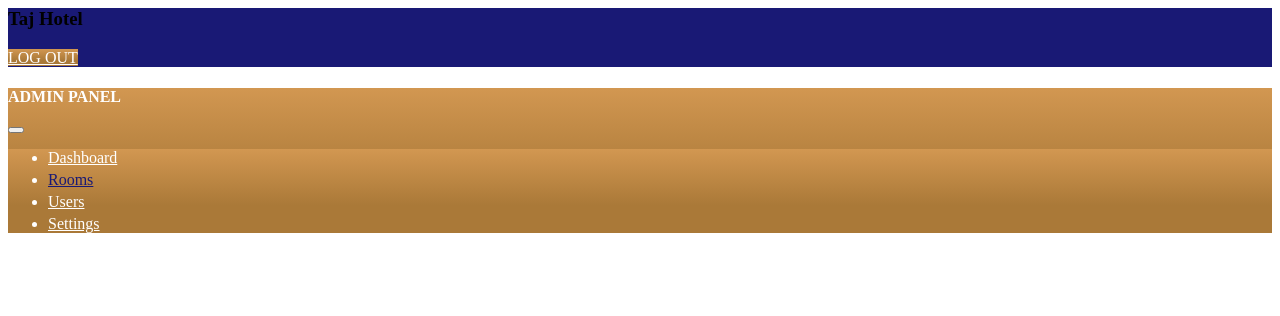
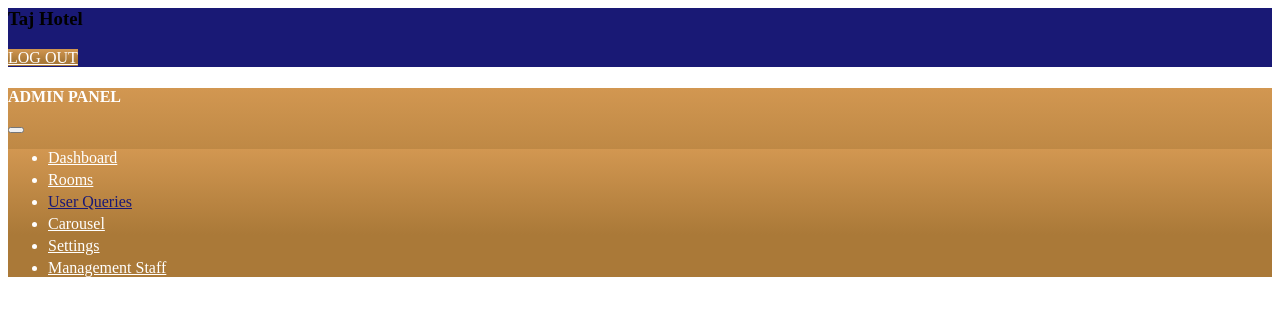
Before and after one commit to Ghun-Assudani7/harbourlight, a PHP site: page /harbor-lights-master/header.php in a window 1280 px wide. Shown: the top 316 px of the page. Run offline with PHP 8.4, Linux system fonts and the light colour scheme.

Commit message:
header.php

```diff
--- a/header.php
+++ b/header.php
@@ -1,3 +1,8 @@
+<?php
+// require('essentials.php');
+// require('db_config.php');
+
+?>
 <div class="container-fluid text-light p-3 d-flex align-items-center justify-content-between sticky-top" style="background:#191975;">
     <h3 class="mb-0 h-font">Taj Hotel</h3>
     <a href="logout.php" class="btn btn-light btn-sm" style="color: white; background-image: linear-gradient(to top, #aa7938, #aa7938 33%, #d29751);">LOG OUT</a>
@@ -32,13 +37,19 @@
                         <a class="nav-link text-white border-bottom" href="dashboard.php">Dashboard</a>
                     </li>
                     <li class="nav-item">
-                        <a class="nav-link text-white border-bottom" href="#" style="color: #191975;;">Rooms</a>
+                        <a class="nav-link text-white border-bottom" href="rooms.php">Rooms</a>
                     </li>
                     <li class="nav-item">
-                        <a class="nav-link text-white border-bottom" href="#">Users</a>
+                        <a class="nav-link text-white border-bottom" href="user_queries.php" style="color: #191975;;">User Queries</a>
+                    </li>
+                    <li class="nav-item">
+                        <a class="nav-link text-white border-bottom" href="carousel.php">Carousel</a>
                     </li>
                     <li class="nav-item">
                         <a class="nav-link text-white border-bottom" href="settings.php">Settings</a>
+                    </li>
+                    <li class="nav-item">
+                        <a class="nav-link text-white border-bottom" href="mt.php">Management Staff</a>
                     </li>
                 </ul>
             </div>
```
